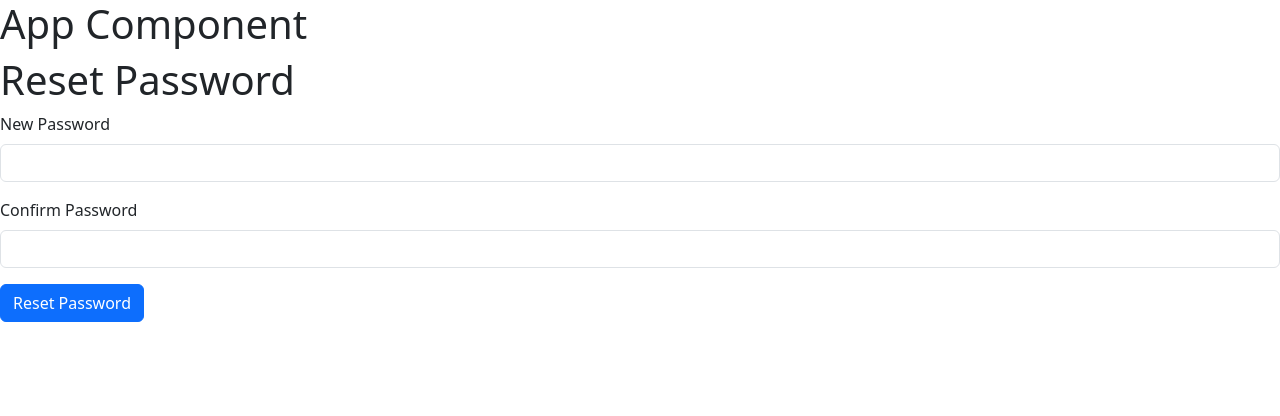
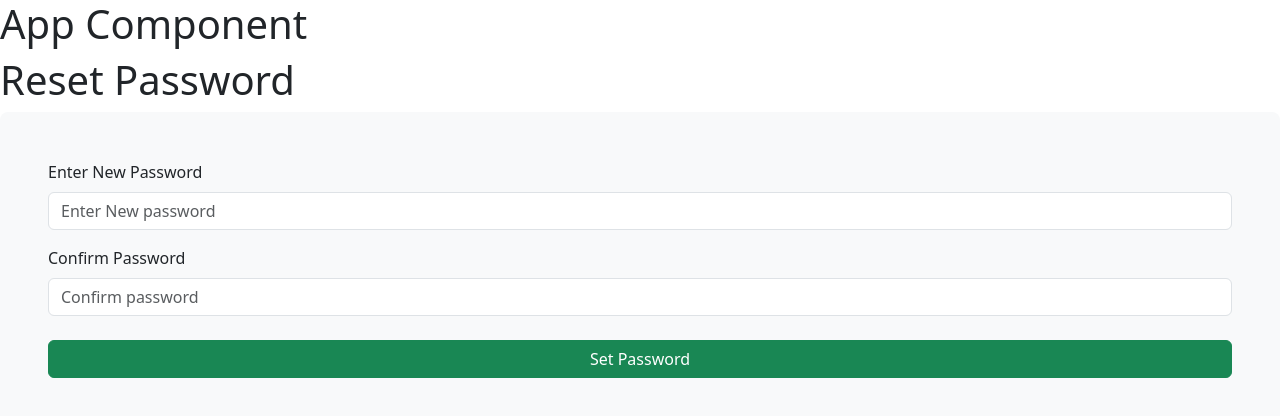
Before and after one commit to YUSRIN20/Password-Reset-Task-FrontEnd, a React (Vite) app: page /resetpassword in a window 1280 px wide. Shown: the top 416 px of the page. Built offline with nearby package versions, Linux system fonts and the light colour scheme; no server answers.

Commit message:
added reset password function on controller

```diff
--- a/package.json
+++ b/package.json
@@ -11,11 +11,13 @@
   },
   "dependencies": {
     "axios": "^1.6.7",
+    "formik": "^2.4.5",
     "modules": "^0.4.0",
     "react": "^18.2.0",
     "react-dom": "^18.2.0",
     "react-router-dom": "^6.22.3",
-    "react-toastify": "^10.0.5"
+    "react-toastify": "^10.0.5",
+    "yup": "^1.4.0"
   },
   "devDependencies": {
     "@types/react": "^18.2.64",
--- a/src/App.jsx
+++ b/src/App.jsx
@@ -4,6 +4,7 @@ import { BrowserRouter, Route, Routes } from 'react-router-dom';
 import LoginPage from './Components/LoginPage';
 import ForgetPassword from './Components/ForgetPassword';
 import ResetPassword from './Components/ResetPassword';
+import HomePage from './Components/HomePage';
 
 const App = () => {
   return (
@@ -16,6 +17,7 @@ const App = () => {
         <Route path='/login' element={<LoginPage />}/>
         <Route path ='/forgot' element={<ForgetPassword />}/>
         <Route path ='/resetpassword' element={<ResetPassword />}/>
+        <Route path ='/home' element={<HomePage />}/>
       </Routes>
 
       </BrowserRouter>
--- /dev/null
+++ b/src/Components/HomePage.jsx
@@ -0,0 +1,11 @@
+import React from 'react';
+
+const HomePage = () => {
+    return (
+        <div>
+            <h1>home</h1>
+        </div>
+    );
+};
+
+export default HomePage;
--- a/src/Components/ResetPassword.jsx
+++ b/src/Components/ResetPassword.jsx
@@ -1,20 +1,105 @@
-import React from 'react';
+import { useFormik } from 'formik';
+import * as Yup from 'yup'
+import axios from 'axios';
+import React, { useEffect, useState } from 'react';
+import {useLocation, useNavigate } from 'react-router-dom';
 
 const ResetPassword = () => {
+    const navigate = useNavigate();
+    const location = useLocation();
+    const searchParams = new URLSearchParams(location.search);
+    const token = searchParams.get("token")
+    const email = searchParams.get("email")
+    const [responseMsg,setResponseMsg] = useState('');
+
+
+    const validateToken = async () => {
+        try {
+            let res = await axios.get('http://localhost:4005/api/user/allusers');
+            if (res.data && res.data.users) {
+                const reqUser = res.data.find((user) => user.email === email);
+                if (reqUser) {
+                    const tokenCheck = reqUser.randomString === token;
+                    if (!tokenCheck) {
+                        navigate('/error');
+                    }
+                } else {
+                    console.log("User not found for email:", email);
+                }
+            } else {
+                console.log("Invalid response data:", res.data);
+            }
+        } catch (error) {
+            console.log("Error fetching user data:", error);
+        }
+    };
+
+    const initialValues = { password: '', confirmPassword: '' };
+
+    const validationSchema = Yup.object({
+        password: Yup.string().min(8).required("Password is required"),
+        confirmPassword: Yup.string().min(8).required("Confirm password is required")
+    });
+
+    const onSubmit = async (values) => {
+        try {
+            const res = await axios.put('http://localhost:4005/api/user/resetpassword',{...values,email});
+            setResponseMsg(res.data.message);
+        } catch (error) {
+            console.log(error);
+            setResponseMsg(error.response.data.message);
+        }
+    };
+    const formik = useFormik({
+        initialValues,
+        validationSchema,
+        onSubmit,
+    })
+    useEffect(() => {
+        validateToken()
+    }, [])
     return (
         <div>
             <h1>Reset Password</h1>
-            <form>
-               <div className="mb-3">
-                    <label htmlFor="exampleInputPassword1" className="form-label">New Password</label>
-                    <input type="password" className="form-control" id="exampleInputPassword1"  required/>
+            <form
+                className="p-5 bg-light w-100 mx-auto rounded-3"
+                onSubmit={formik.handleSubmit}
+            >
+                <div className="mb-3">
+                    <label htmlFor="password" className="form-label">
+                        Enter New Password
+                    </label>
+                    <input
+                        type="password"
+                        className="form-control"
+                        id="password"
+                        placeholder="Enter New password"
+                        value={formik.values.password}
+                        onChange={formik.handleChange}
+                    />
+                    <span className="text-danger">{formik.errors.password}</span>
                 </div>
                 <div className="mb-3">
-                    <label htmlFor="exampleInputPassword1" className="form-label">Confirm Password</label>
-                    <input type="password" className="form-control" id="exampleInputPassword1"  required/>
+                    <label htmlFor="confirmPassword" className="form-label">
+                        Confirm Password
+                    </label>
+                    <input
+                        type="password"
+                        className="form-control"
+                        id="confirmPassword"
+                        placeholder="Confirm password"
+                        value={formik.values.confirmPassword}
+                        onChange={formik.handleChange}
+                    />
+                    <span className="text-danger">{formik.errors.confirmPassword}</span>
                 </div>
-                <button type="submit" className="btn btn-primary">Reset Password</button>
+                <div className="d-grid mt-4">
+                    <button type="submit" className="btn-success btn">
+                        Set Password
+                    </button>
+                </div>
             </form>
+            <h1>{responseMsg}</h1>
         </div>
     );
 };
```
Also changed, not shown: 1 other file (tests, documents, lock files or other folders).
